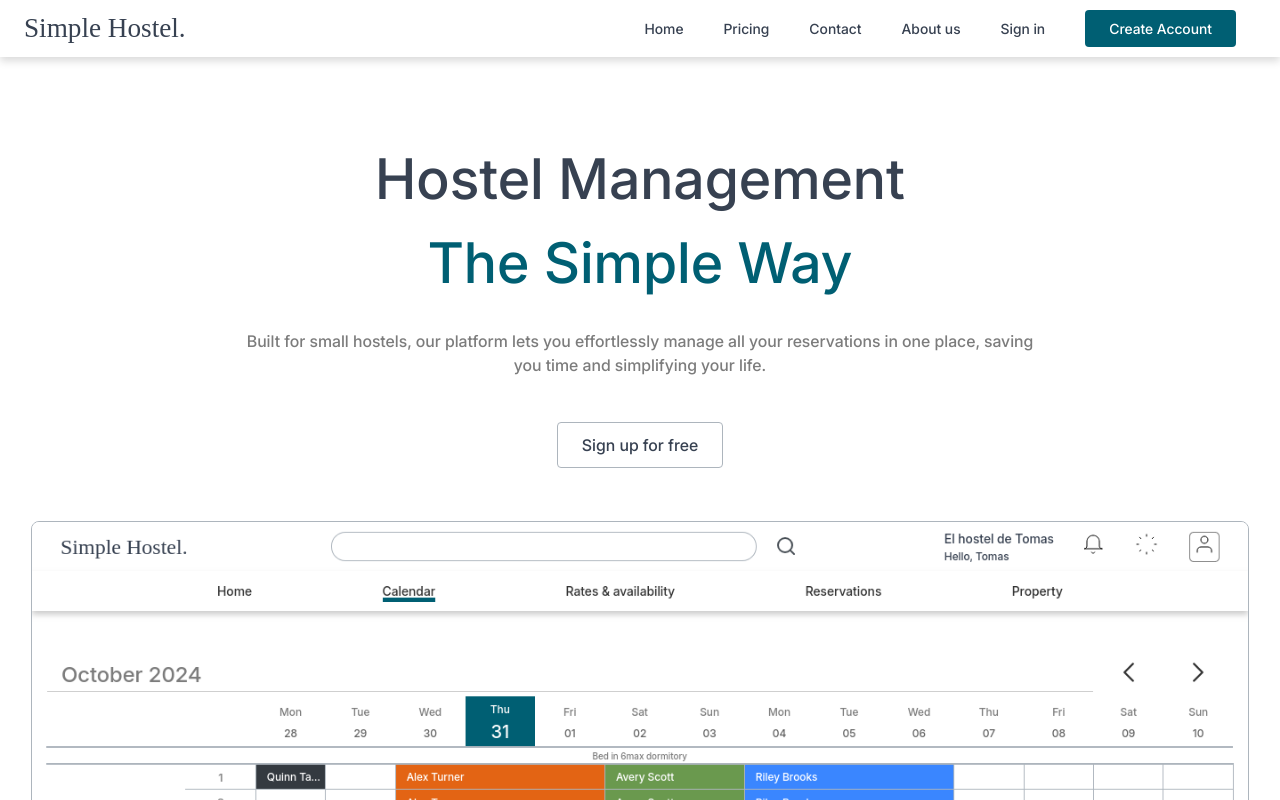
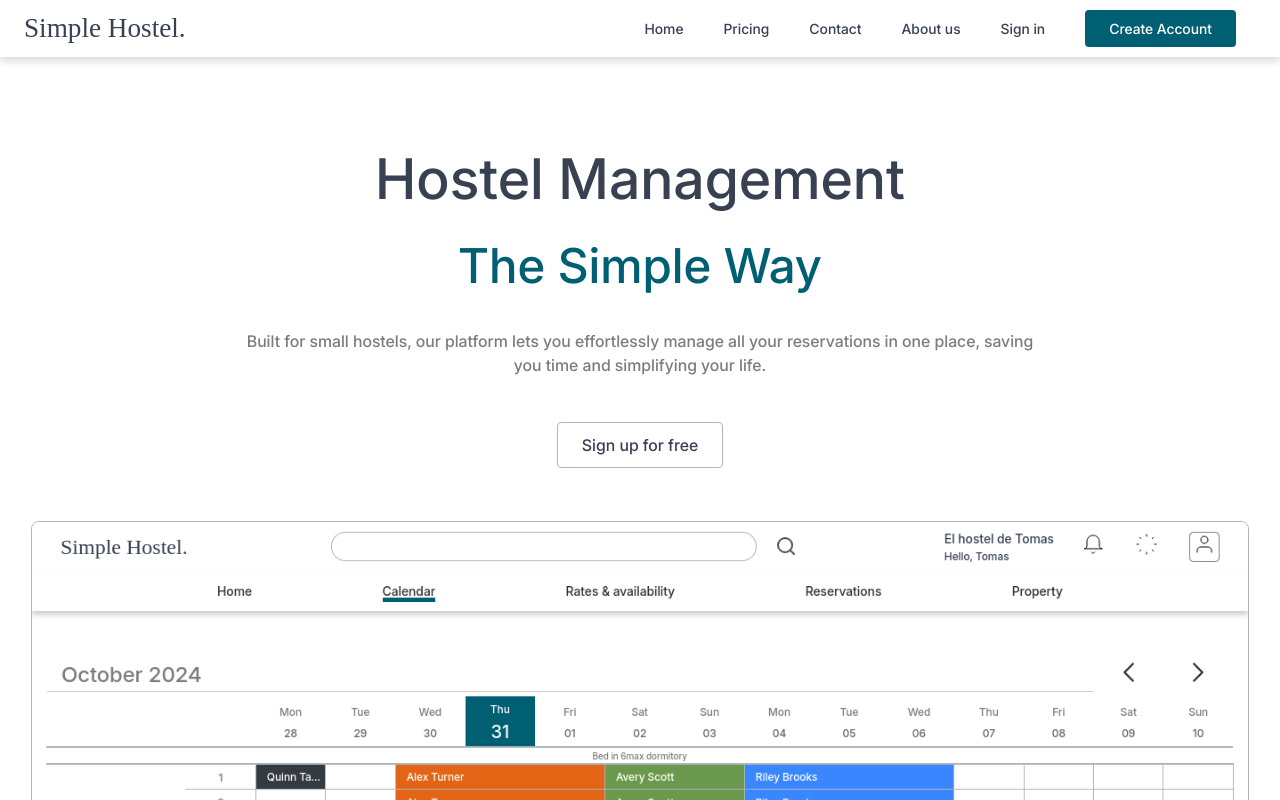
Before and after one commit to tomason182/hostel-front, a React (Vite) app: page / in a window 1280 px wide. Shown: the top 800 px of the page. Built offline with nearby package versions, Linux system fonts and the light colour scheme; no server answers.

Commit message:
fix: subtitle font-size
Reduce subtitle font size on main page

```diff
--- a/src/styles/HomePage.module.css
+++ b/src/styles/HomePage.module.css
@@ -32,6 +32,7 @@
 }
 
 .mainTitle span {
+  font-size: 3rem;
   color: var(--secondary-color);
 }
 
```
